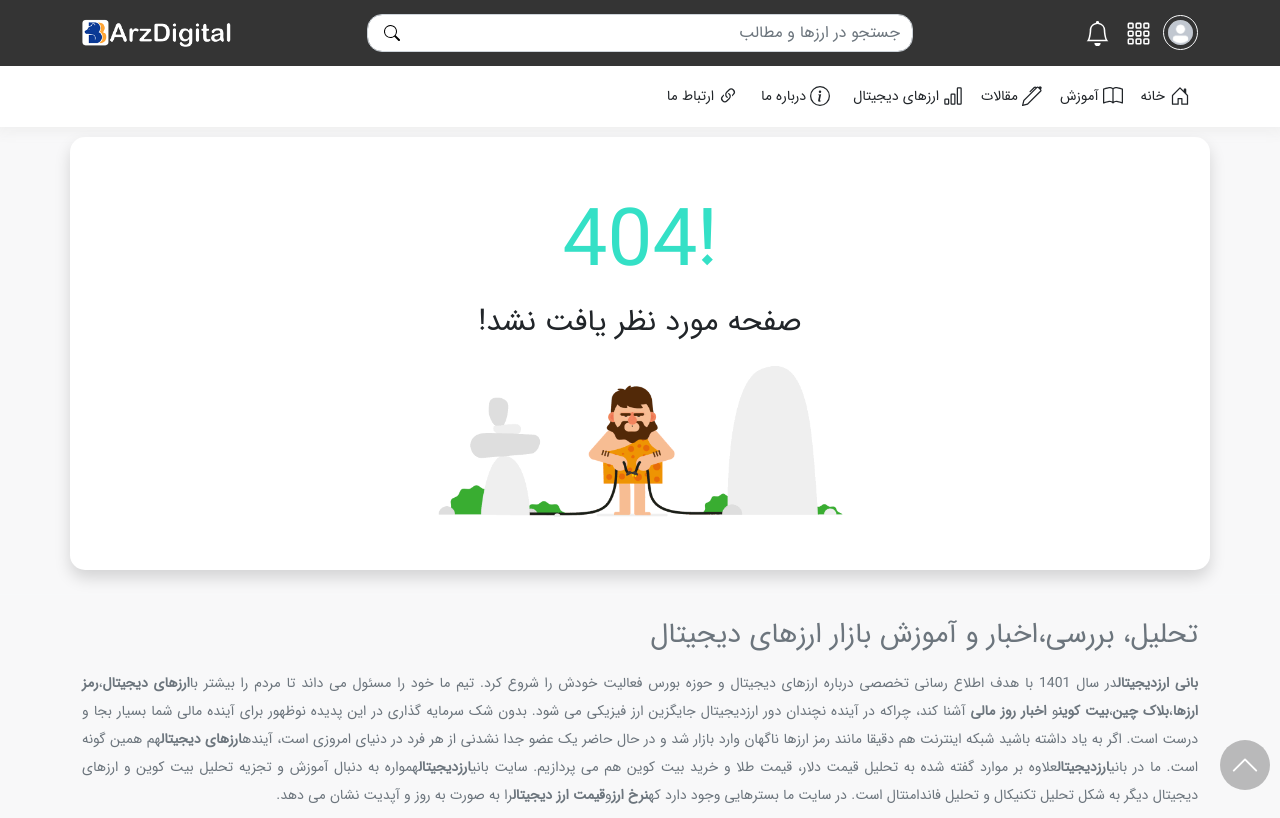
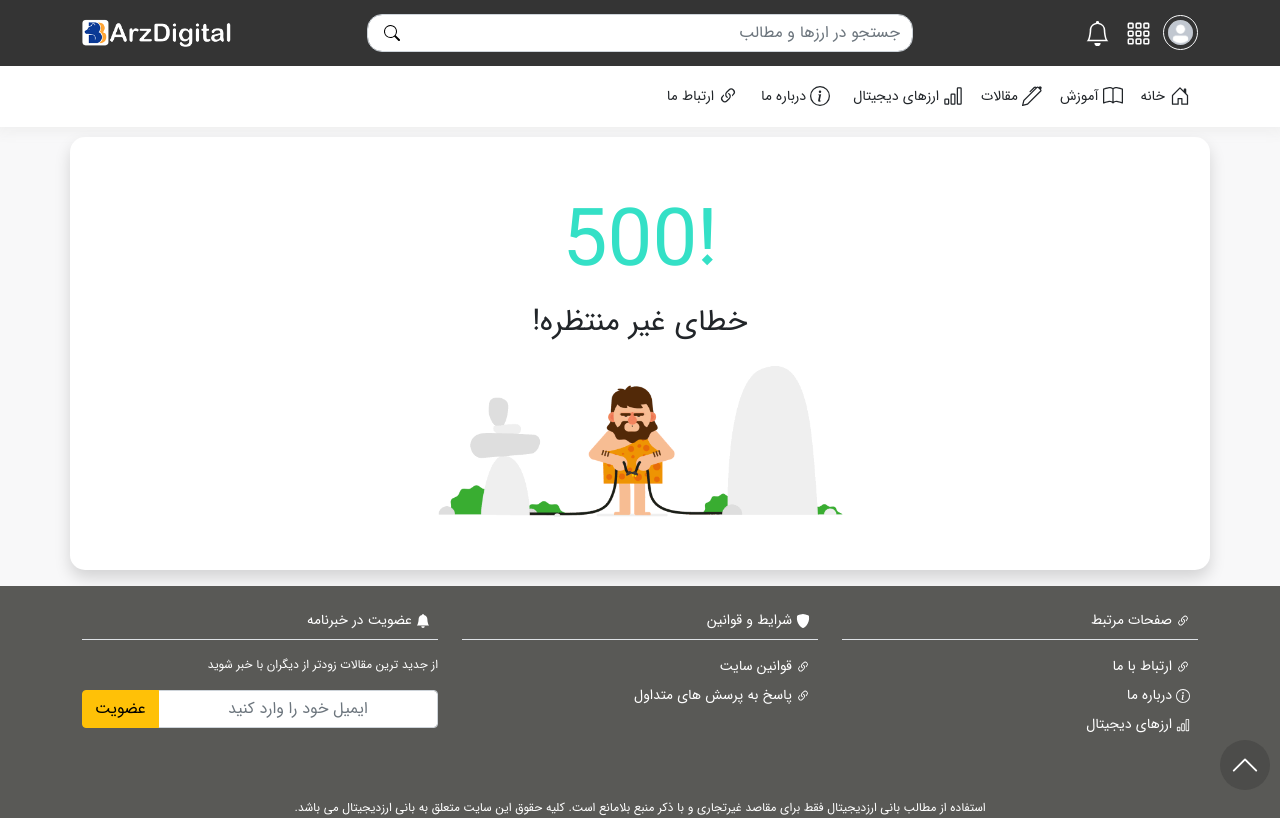
Before and after one commit to mehrdadshirvan/baniArzDigital, a Next.js app: page /faq in a window 1280 px wide. Before the commit this address had no page. Shown: the top 818 px of the page. Built offline with nearby package versions, Linux system fonts and the light colour scheme.

Commit message:
ref for pagination

```diff
--- a/pages/categories/[slug].js
+++ b/pages/categories/[slug].js
@@ -118,7 +118,7 @@ export async function getServerSideProps(context) {
         category = [];
     }
     return {
-        props: {posts,meta, suggestionMostView, category}, // will be passed to the page component as props
+        props: {posts,meta, suggestionMostView, category},
     }
 }
 
--- a/pages/component/home/suggestionMostView/suggestionMostView.js
+++ b/pages/component/home/suggestionMostView/suggestionMostView.js
@@ -26,7 +26,7 @@ function SuggestionMostView({posts,meta = [], title = ""}) {
                     {posts?.map((post) => <SuggestionMostViewCard post={post}/>)}
                 </ul>
 
-                { meta ? <PaginationList list={meta}/> : <></>}
+                { meta[0] != null ? <PaginationList list={meta}/> : <></>}
 
             </div>
         </>
--- /dev/null
+++ b/pages/faq.js
@@ -0,0 +1,51 @@
+import Link from 'next/link'
+import Head from "next/head";
+import HeadInclude from "./include/headInclude";
+import Header from "./include/header";
+import HomeSlider from "./component/home/slider/homeSlider";
+import PostSwiperSlider from "./component/home/swiper/postSwiperSlider";
+import Footer from "./include/footer";
+import FooterAboutUs from "./include/footerAboutUs";
+
+
+function FourOhFour() {
+    return (
+        <div className={`app`}
+             dir={`rtl`}>
+            <Head>
+                <HeadInclude/>
+                <title>پاسخ به پرسش های متداول | بانی ارز دیجیتال</title>
+                <meta name="description" content="Error"/>
+
+            </Head>
+
+            <Header/>
+
+            <main className={`main`}>
+                <div className={`container bg-white border-radius-theme-2 shadow py-5 mb-3`}>
+                    <div className={`row`}>
+                        <div className={`col-md-6 m-auto`}>
+
+                            <p className={`d-block text-center font-80 text-main m-0`} dir="ltr">
+                                500!
+                            </p>
+                            <h1 className={`d-block text-center font-30 pb-2`}>
+                                خطای غیر منتظره!
+                            </h1>
+                            <picture>
+                                <source srcSet={`/images/page-not-found.gif`} type={`image/gif`}/>
+                                <img src="/images/page-not-found.gif"
+                                     className={`d-block m-auto w-75 `}
+                                     alt="خطای غیر منتظره"/>
+                            </picture>
+                        </div>
+                    </div>
+                </div>
+            </main>
+
+            <Footer/>
+        </div>
+    )
+}
+
+export default FourOhFour;
--- a/pages/include/footer.js
+++ b/pages/include/footer.js
@@ -66,7 +66,7 @@ function Footer(props) {
                         </p>
                         <ul className="list-unstyled ps-2 py-2 ">
                             <li>
-                                <Link href="/contact-us">
+                                <Link href="/rules">
                                     <a rel="follow"
                                        className="font-14 text-white text-decoration-none d-block my-2"
                                        title="ارتباط با ما | بانی ارزدیجیتال">
@@ -76,12 +76,12 @@ function Footer(props) {
                                 </Link>
                             </li>
                             <li>
-                                <Link href="/contact-us">
+                                <Link href="/faq">
                                     <a rel="follow"
                                        className="font-14 text-white text-decoration-none d-block my-2"
-                                       title="ارتباط با ما | بانی ارزدیجیتال">
+                                       title="پاسخ به پرسش های متداول | بانی ارزدیجیتال">
                                         <BsLink45Deg className="me-1"/>
-                                        شرایط استفاده از سایت
+                                        پاسخ به پرسش های متداول
                                     </a>
                                 </Link>
                             </li>
--- a/pages/include/header.js
+++ b/pages/include/header.js
@@ -9,14 +9,15 @@ import {
     BsInfoCircle,
     BsLink45Deg, BsPen, BsSearch
 } from "react-icons/bs";
-import {Dropdown} from "react-bootstrap";
 import {useState} from "react";
+
 
 // import '../styles/header.globals.module.css'
 
 function Header(props,{searchKeyword = ""}) {
 
     const {mainMenu} = props;
+
     const [searchForm, setSearchForm] = useState({
         'keyword': searchKeyword,
     });
@@ -152,18 +153,16 @@ function Header(props,{searchKeyword = ""}) {
     );
 }
 
-
 export async function getServerSideProps(context) {
 
-    const tt = "7Cm8Yiyz1OG2QEsRoWO3MU1SN4Be8wQdSEEElsJKft3b7vtP0jlAYjzBo0Kcs8W5Ux84GnnpwXGZcC2RgwYbOyh0CmXedmuyGCBD";
-    const baseURL = 'https://banibank.com';
-    const url = baseURL+'/api/v1/menu/?tt=' + tt;
-    const res = await fetch(url);
-    const result = await res.json();
-    console.log(33)
-    console.log(result)
+    let tt = "7Cm8Yiyz1OG2QEsRoWO3MU1SN4Be8wQdSEEElsJKft3b7vtP0jlAYjzBo0Kcs8W5Ux84GnnpwXGZcC2RgwYbOyh0CmXedmuyGCBD";
+    let baseURL = 'https://banibank.com';
+    let url = baseURL+'/api/v1/menu/?tt=' + tt;
+    let res = await fetch(url);
+    let mainMenu = await res.json();
+
     return {
-        props: {mainMenu}
+        props: {mainMenu},
     }
 }
 
```
Also changed, not shown: pages/index.js (+3 -4 lines), pages/search/index.js (+22 -7 lines).
